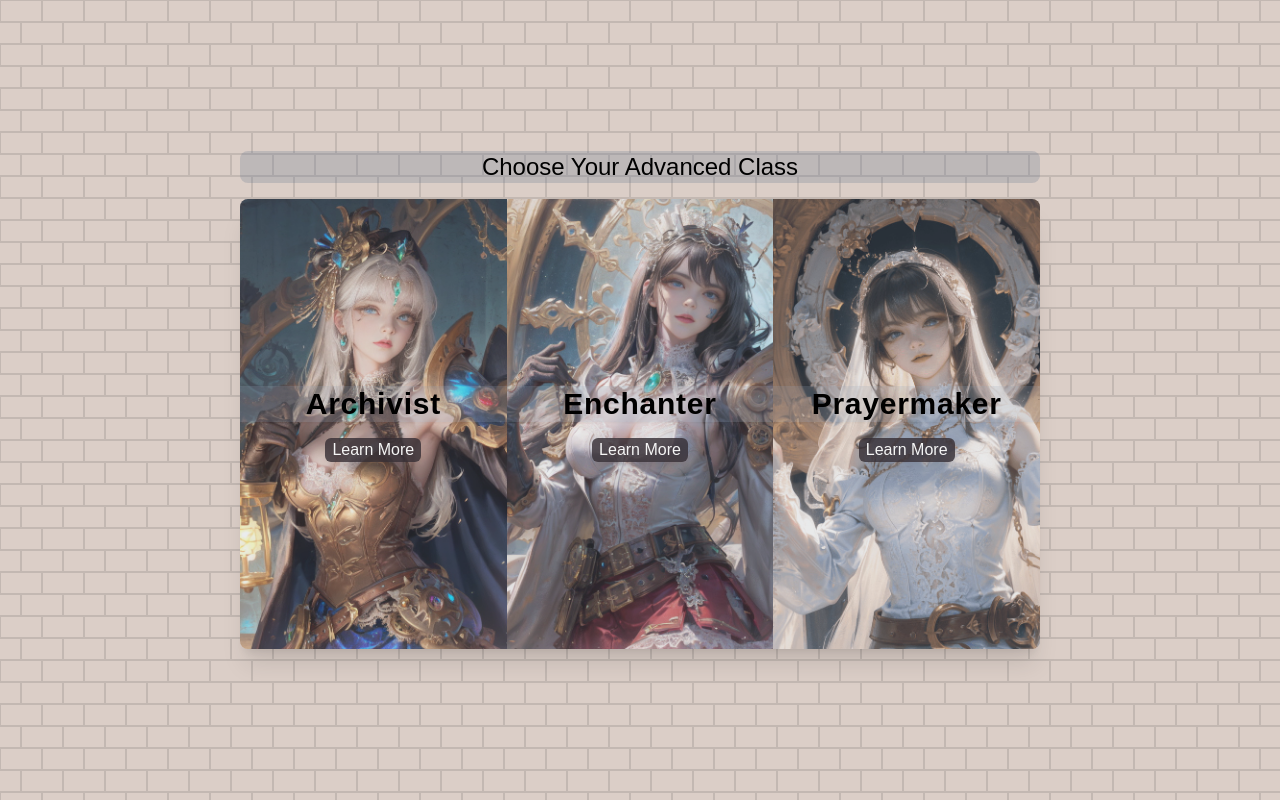
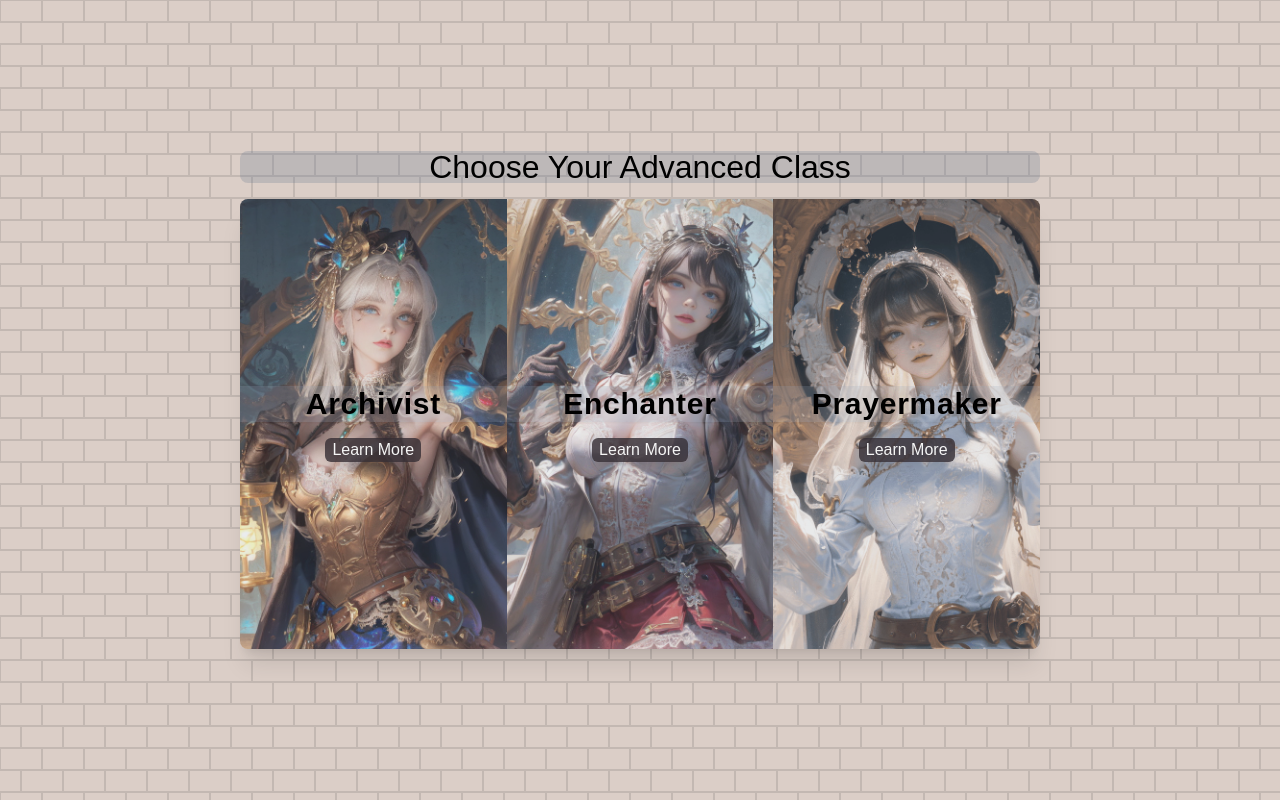
Before and after one commit to GenuineMiyashita/Frontendmentor.io, a React (Create React App) app in the folder 3-column-card/: page / in a window 1280 px wide. Built offline with nearby package versions, Linux system fonts and the light colour scheme.

Commit message:
Update CSS

```diff
--- a/3-column-card/src/components/card/card.styles.css
+++ b/3-column-card/src/components/card/card.styles.css
@@ -1,4 +1,8 @@
 @media (min-width: 768px) {
+  #pickClass {
+    font-size: 2rem;
+  }
+
   #mainContainer {
     display: flex;
     flex-direction: row;
```
